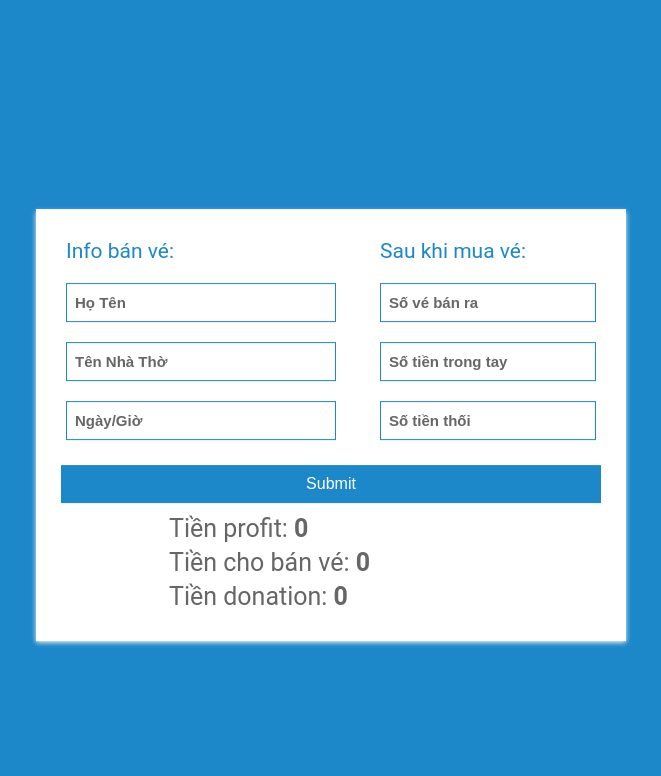
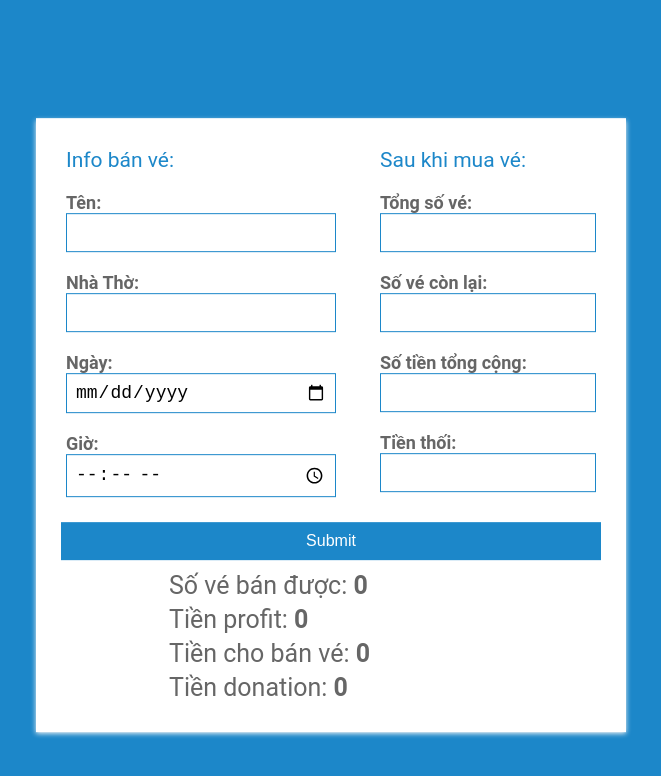
Before and after one commit to mc-nguyen/BanVe, a plain HTML site: page index.html in a window 1280 px wide. Shown: the whole page, without its empty margins (334-995 px from the left). Drawn offline with Linux system fonts and the light colour scheme.

Commit message:
Chỉnh sửa thiết kế

```diff
--- a/index.html
+++ b/index.html
@@ -9,18 +9,29 @@
         <section class="form-ticket">
             <div class="place">
                 <h1>Info bán vé:</h1>
-                <input type="text" placeholder="Họ Tên" size="50">
-                <input type="text" placeholder="Tên Nhà Thờ" size="50">
-                <input type="text" placeholder="Ngày/Giờ" size="50">
+                <label for="ten">Tên:</label>
+                <input type="text" id="ten">
+                <label for="nhatho">Nhà Thờ:</label>
+                <input type="text" id="nhatho">
+                <label for="ngay">Ngày:</label>
+                <input type="date" id="ngay">
+                <label for="gio">Giờ:</label>
+                <input type="time" id="gio">
             </div>
             <div class="info">
                 <h1>Sau khi mua vé:</h1>
-                <input id="sold" type="number" name="sold" placeholder="Số vé bán ra" size="50">
-                <input id="money" type="number" name="money" placeholder="Số tiền trong tay" size="50">
-                <input id="changes" type="number" name="changes" placeholder="Số tiền thối" size="50">
+                <label for="total">Tổng số vé:</label>
+                <input id="total" type="number" name="total">
+                <label for="rest">Số vé còn lại:</label>
+                <input id="rest" type="number" name="rest">
+                <label for="money">Số tiền tổng cộng:</label>
+                <input id="money" type="number" name="money">
+                <label for="changes">Tiền thối:</label>
+                <input id="changes" type="number" name="changes">
             </div>
             <button type="Tính Tiền" onclick="calculation()">Submit</button>
             <div class="result">
+                <p>Số vé bán được: <strong id="sold">0</strong></p>
                 <p>Tiền profit: <strong id="profit">0</strong></p>
                 <p>Tiền cho bán vé: <strong id="tickets">0</strong></p>
                 <p>Tiền donation: <strong id="donation">0</strong></p>
--- a/javascript.js
+++ b/javascript.js
@@ -1,9 +1,11 @@
 function calculation() {
-    let sold = document.getElementById("sold").value;
+    let total = document.getElementById("total").value;
+    let rest = document.getElementById("rest").value;
     let money = document.getElementById("money").value;
     let changes = document.getElementById("changes").value;
 
-    document.getElementById("tickets").innerHTML = 25 * sold;
+    document.getElementById("sold").innerHTML = total - rest;
+    document.getElementById("tickets").innerHTML = 25 * (total - rest);
     document.getElementById("profit").innerHTML = money - changes;
-    document.getElementById("donation").innerHTML = money - changes - 25 * sold;
+    document.getElementById("donation").innerHTML = money - changes - 25 * (total - rest);
 }
--- a/style.css
+++ b/style.css
@@ -54,10 +54,10 @@ input, textarea {
     outline: none;
     font-size: 18px;
 }
-input::placeholder {
-    color: #666;
-    font-weight: bolder;
-    font-size: 15px;
+label {
+    font-size: 18px;
+    padding-bottom: 2px;
+    font-weight: bold;
 }
 button {
     width: 100%;
```
